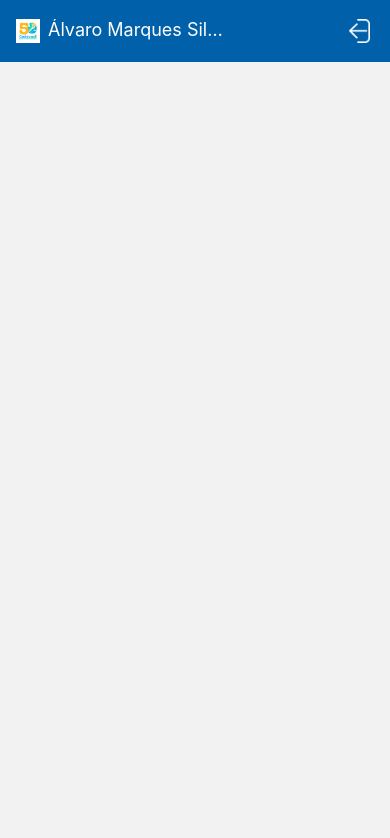
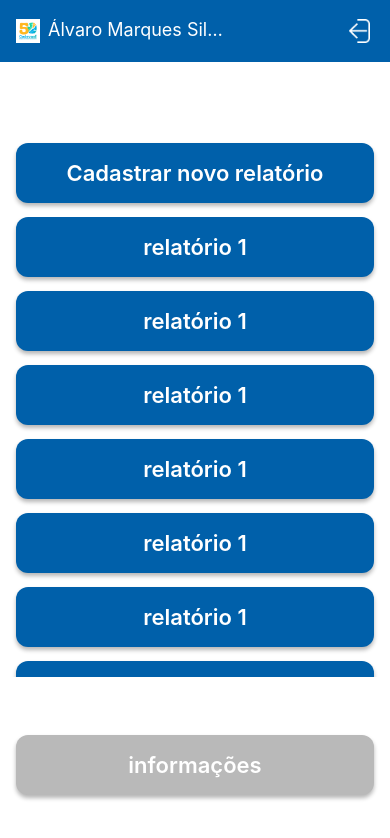
Before and after one commit to Alvaro-18/projetoSunset, a React Native app: screen /Home in a window 390 px wide. Shown: the top 838 px of the page. Built offline with nearby package versions, Linux system fonts and the light colour scheme.

Commit message:
feat: add home screen

```diff
--- a/src/screens/HomeScreen.tsx
+++ b/src/screens/HomeScreen.tsx
@@ -1,9 +1,117 @@
-import { View } from "react-native";
+import { Pressable, Text, View, StyleSheet, FlatList} from "react-native";
+import {Colors} from "../assets/constants/colors";
 
-export function HomeScreen (){
+import {HeaderBar} from "../components/home/HeaderBar";
+import { ParamListBase, useNavigation } from "@react-navigation/native";
+import { NavigationButton } from "../components/UI/NavigationButton";
+import { NativeStackNavigationProp } from "@react-navigation/native-stack";
+
+const DATA = [
+  {nome: "relatório 1"},
+  {nome: "relatório 1"},
+  {nome: "relatório 1"},
+  {nome: "relatório 1"},
+  {nome: "relatório 1"},
+  {nome: "relatório 1"},
+  {nome: "relatório 1"},
+  {nome: "relatório 1"},
+  {nome: "relatório 1"},
+  {nome: "relatório 1"},
+  {nome: "relatório 1"},
+  {nome: "relatório 1"},
+  {nome: "relatório 1"},
+  {nome: "relatório 1"},
+  {nome: "relatório 1"},
+];
+
+export function HomeScreen() {
+
+  const navigation = useNavigation<NativeStackNavigationProp<ParamListBase>>();
+
+  function navigationHandlerReport (){
+    navigation.navigate("Relatorio");
+  }
+
+  function navigationHandlerForm () {
+    navigation.navigate("Form");
+  }
+
   return (
-    <View>
+    <View style={styles.containerGeral}>
+      <View style={styles.ListContainer}>
+        <NavigationButton text="Cadastrar novo relatório" onPress={navigationHandlerForm}/>
+        <FlatList
+          data={DATA}
+          style={styles.buttonsContainer}
+          renderItem={({item}) => (
+            <NavigationButton onPress={navigationHandlerReport} text={item.nome}/>
+          )}
+        />
+      </View>
 
+      <Pressable
+        style={({pressed}) =>
+          pressed ? [styles.btn, styles.btnInfo, styles.pressedInfo] : [styles.btn, styles.btnInfo]
+        }>
+        <Text style={styles.text}>informações</Text>
+      </Pressable>
     </View>
   );
 }
+
+const styles = StyleSheet.create({
+  containerGeral: {
+    backgroundColor: "#fff",
+    height: "100%",
+    justifyContent: "center",
+  },
+
+  ListContainer: {
+    verticalAlign: "middle",
+    justifyContent: "center",
+    marginBottom: 12,
+    height: "80%",
+
+  },
+
+  buttonsContainer: {
+    maxHeight: 460
+  },
+
+  btn: {
+    width: "92%",
+    height: 60,
+    alignSelf: "center",
+    backgroundColor: Colors.primaryColor,
+    marginBottom: 14,
+    justifyContent: "center",
+    alignItems: "center",
+    borderRadius: 12,
+    shadowColor: "#000",
+    shadowOffset: {
+      width: 0,
+      height: 3,
+    },
+    shadowOpacity: 0.29,
+    shadowRadius: 4,
+    elevation: 7,
+  },
+
+  btnInfo: {
+    backgroundColor: Colors.grayColor
+  },
+
+  pressed: {
+    backgroundColor: Colors.primaryColorDark,
+  },
+
+  pressedInfo: {
+    backgroundColor: Colors.grayColorDark,
+  },
+
+  text: {
+    fontWeight: "600",
+    fontSize: 22,
+    color: "#fff",
+  },
+});
```
